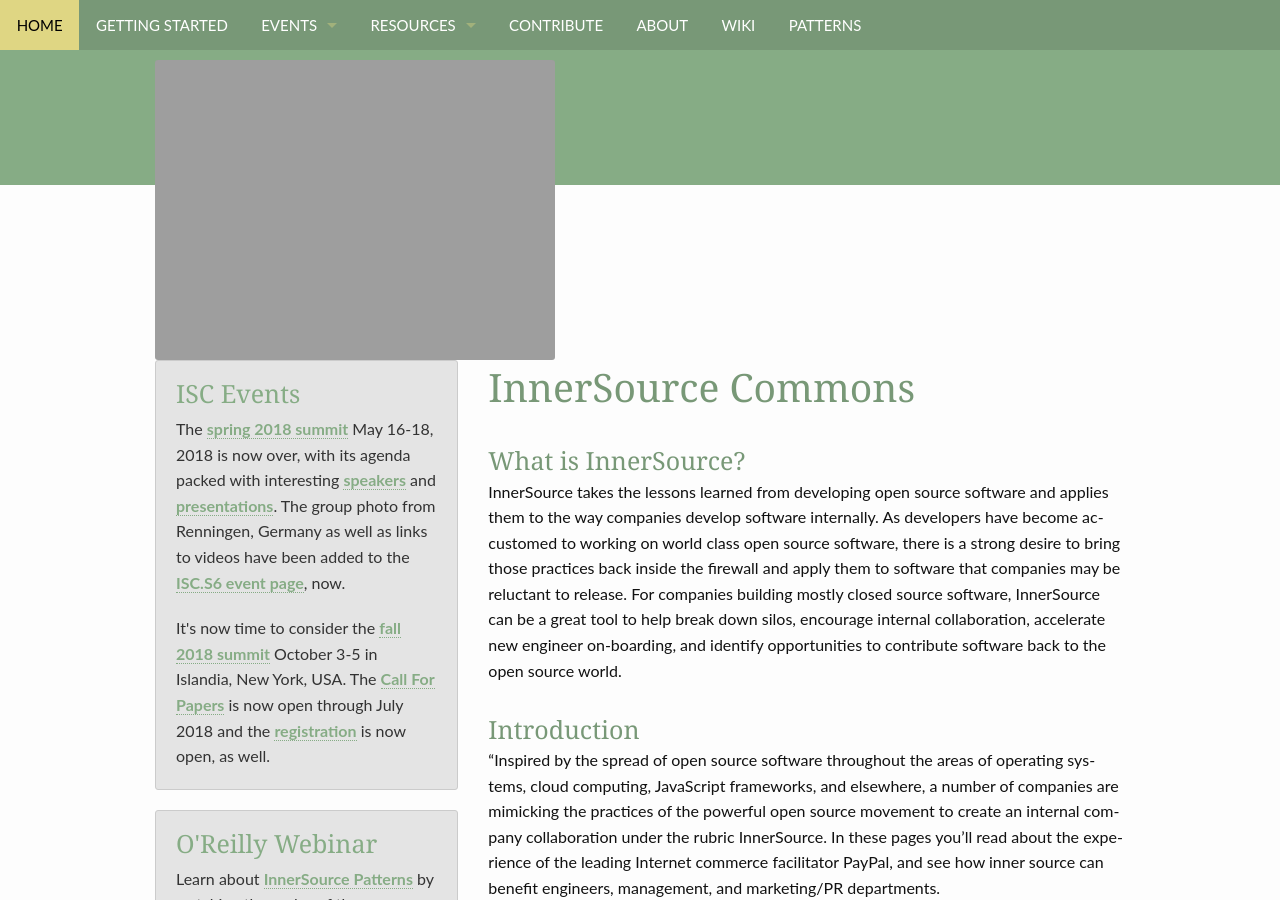
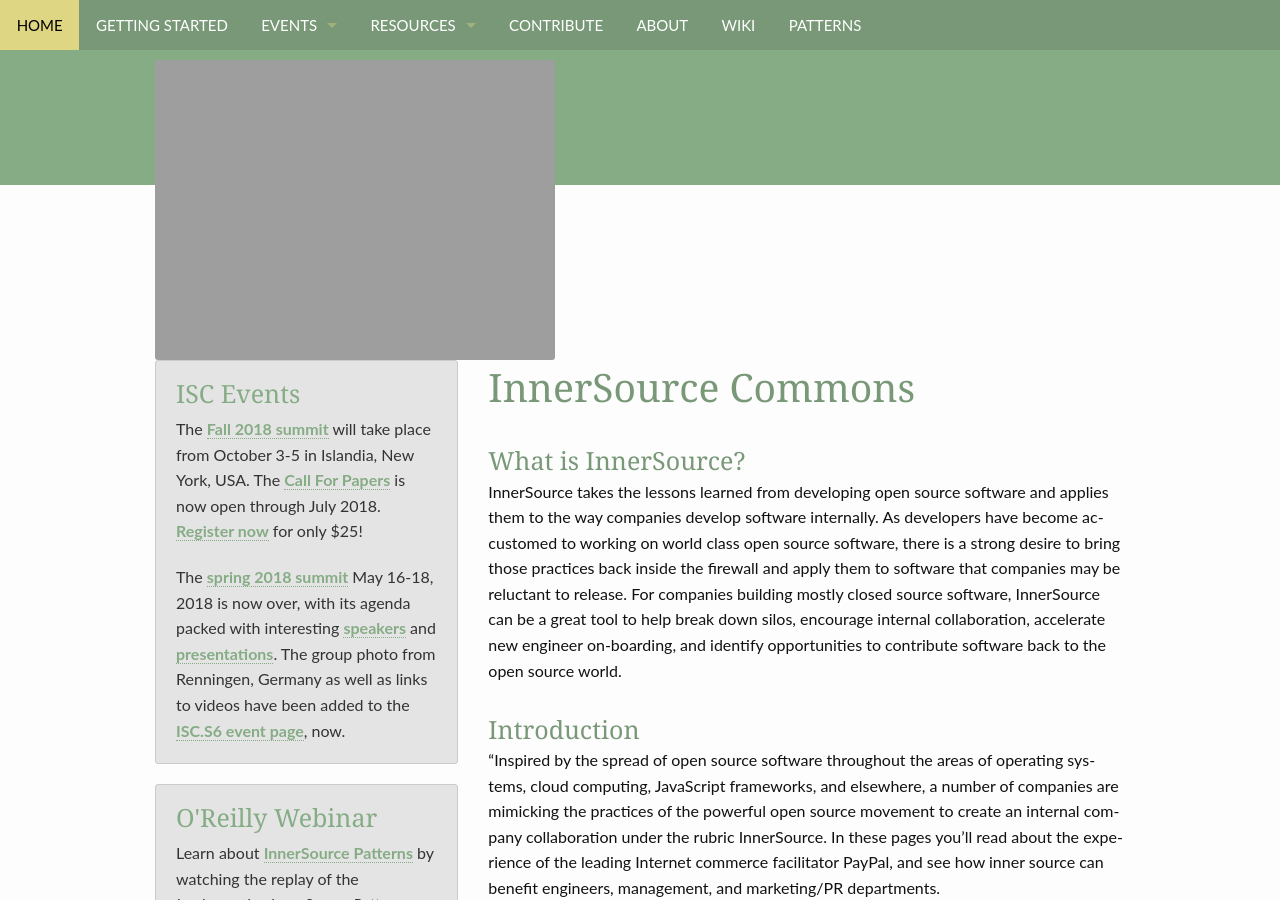
Before and after one commit to paypal/InnerSourceCommons, a Jekyll site: the page built from pages/pages-root-folder/index.md, in a window 1280 px wide and 900 px high. Built offline with Jekyll 4.4.1, drawn with Linux system fonts in a browser that asks for light colours.

Commit message:
Updated sidebar to move Fall Summit above spring.

```diff
--- a/_includes/_sidebar.html
+++ b/_includes/_sidebar.html
@@ -2,10 +2,11 @@
 	<div class="panel radius">
 		<h3><a href="/InnerSourceCommons/events/">ISC Events</a></h3>
 		<p>
-        The <a href="/InnerSourceCommons/events/isc-spring-2018/">spring 2018 summit</a> May 16-18, 2018 is now over, with its agenda packed with interesting <a href="http://paypal.github.io/InnerSourceCommons/events/isc-spring-2018-speakers" alt="Our speakers">speakers</a> and <a href="http://paypal.github.io/InnerSourceCommons/events/isc-spring-2018-agenda" alt="Our presentations">presentations</a>. The group photo from Renningen, Germany as well as links to videos have been added to the <a href="/InnerSourceCommons/events/isc-spring-2018/">ISC.S6 event page</a>, now.</p>
+        The <a href="/InnerSourceCommons/events/isc-fall-2018/">Fall 2018 summit</a> will take place from October 3-5 in Islandia, New York, USA. The <a href="/InnerSourceCommons/events/isc-fall-2018-cfp/">Call For Papers</a> is now open through July 2018. <a href="https://www.brownpapertickets.com/event/3444630">Register now</a> for only $25!</p>
     </p>
     <p>
-        It's now time to consider the <a href="/InnerSourceCommons/events/isc-fall-2018/">fall 2018 summit</a> October 3-5 in Islandia, New York, USA. The <a href="/InnerSourceCommons/events/isc-fall-2018-cfp/">Call For Papers</a> is now open through July 2018 and the <a href="https://www.brownpapertickets.com/event/3444630">registration</a> is now open, as well.
+        The <a href="/InnerSourceCommons/events/isc-spring-2018/">spring 2018 summit</a> May 16-18, 2018 is now over, with its agenda packed with interesting <a href="http://paypal.github.io/InnerSourceCommons/events/isc-spring-2018-speakers" alt="Our speakers">speakers</a> and <a href="http://paypal.github.io/InnerSourceCommons/events/isc-spring-2018-agenda" alt="Our presentations">presentations</a>. The group photo from Renningen, Germany as well as links to videos have been added to the <a href="/InnerSourceCommons/events/isc-spring-2018/">ISC.S6 event page</a>, now.</p>
+
 		</p>
 	</div>
     <div class="panel radius">
```
